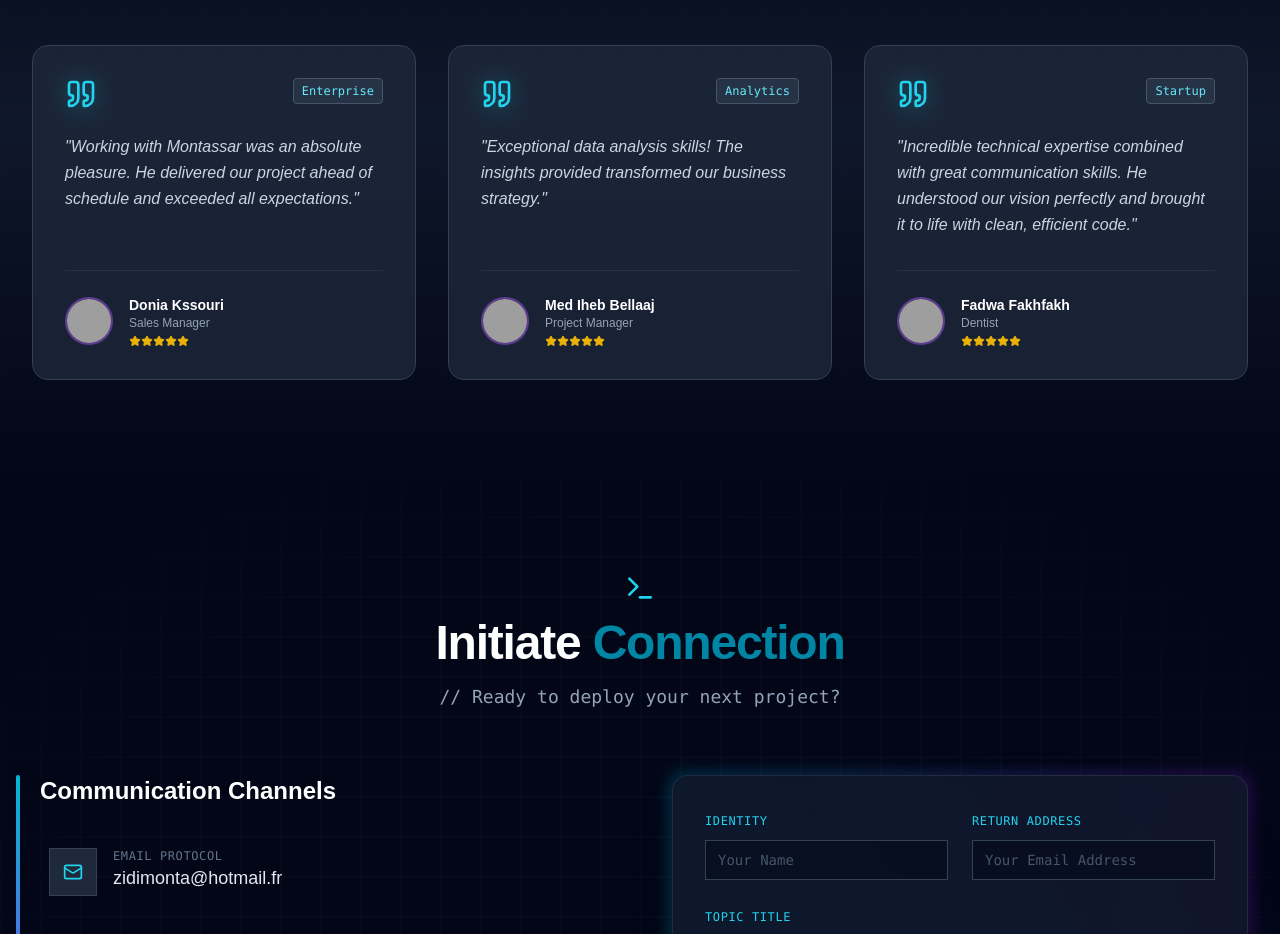
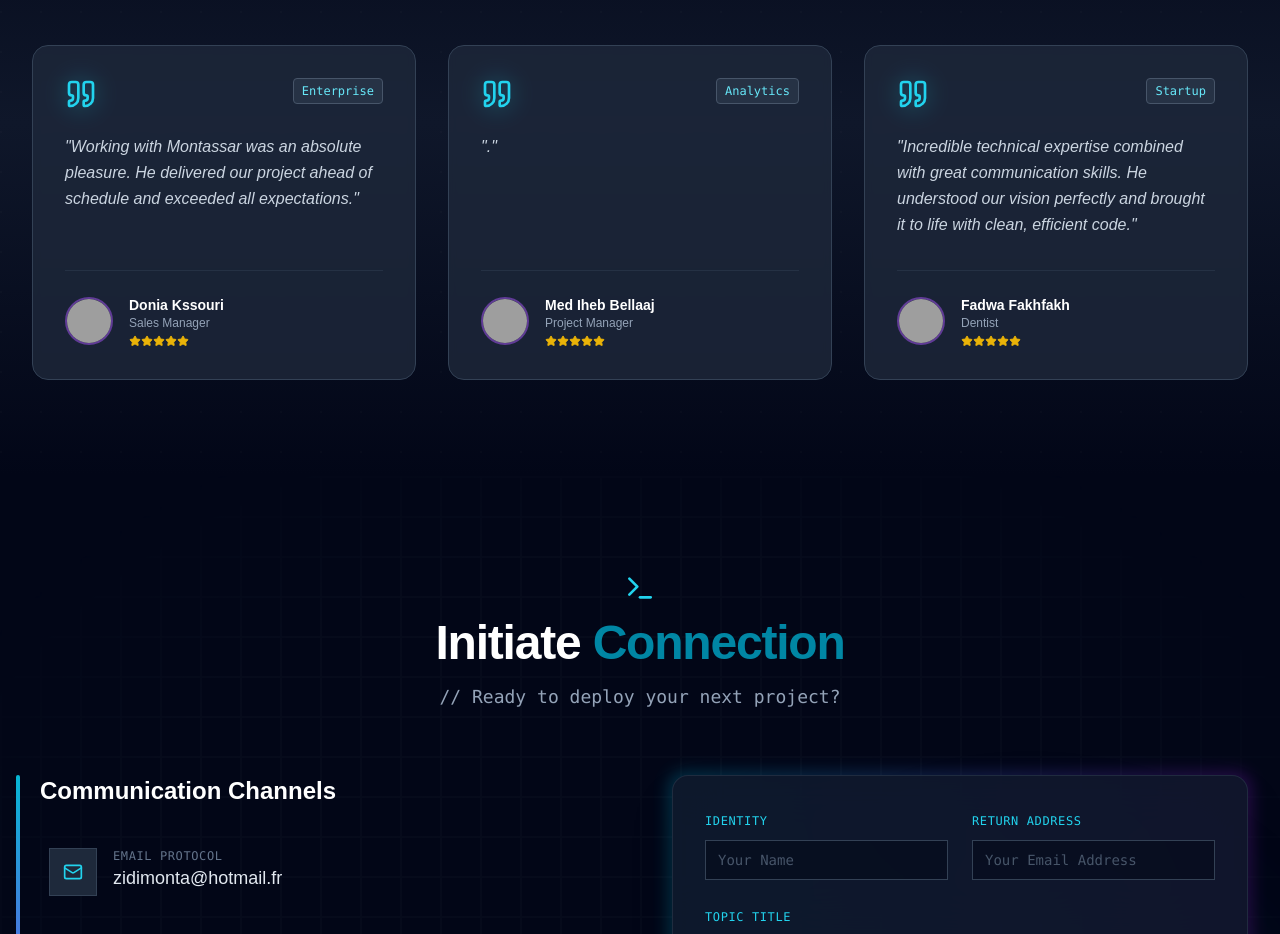
Before and after one commit to monta-rasta/portfolio, a React (Vite) app: page / in a window 1280 px wide. Shown: the part 3660-4594 px from the top of the page. Built offline with nearby package versions, Linux system fonts and the light colour scheme; grey boxes are pictures that could not be loaded.

Commit message:
data sync test (removing a testimonial's content)

```diff
--- a/src/components/Testimonials.jsx
+++ b/src/components/Testimonials.jsx
@@ -20,7 +20,7 @@ const Testimonials = () => {
     {
       name: 'Med Iheb Bellaaj',
       role: 'Project Manager',
-      content: 'Exceptional data analysis skills! The insights provided transformed our business strategy.',
+      content: '.',
       rating: 5,
       avatar: 'https://images.unsplash.com/photo-1507003211169-0a1dd7228f2d',
       tag: 'Analytics'
```
